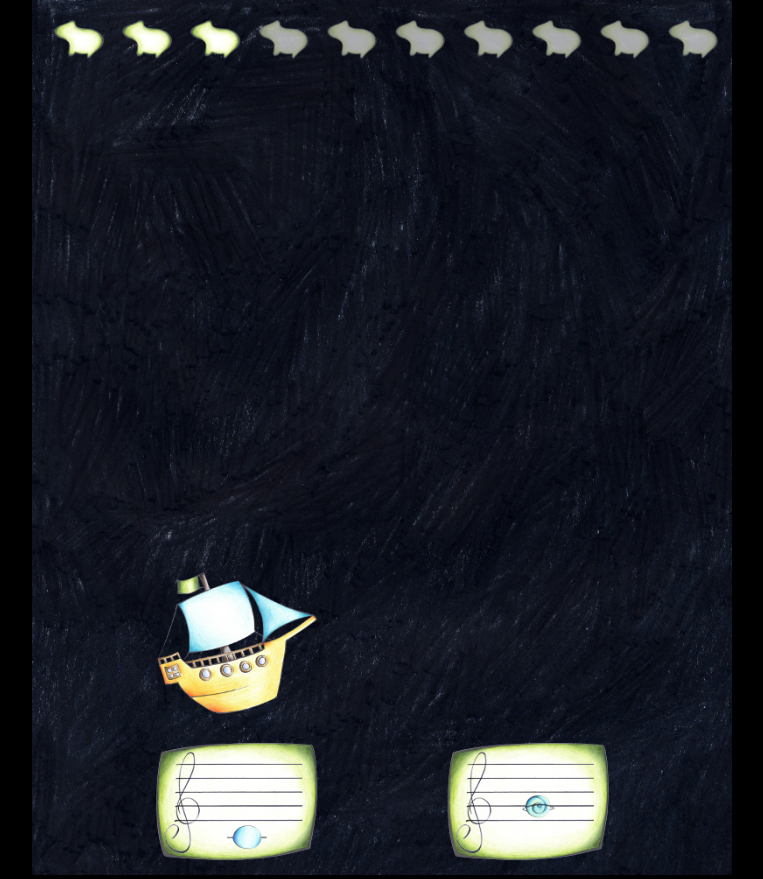
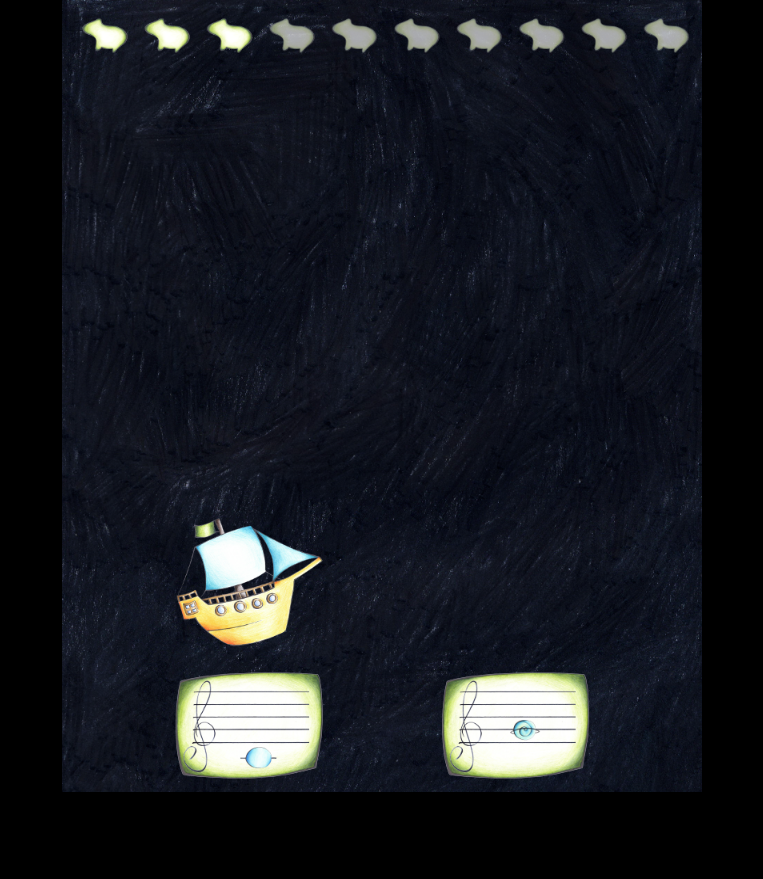
Before and after one commit to michaelschwier/Notengalaxie, a plain HTML site: page index.html in a window 1280 px wide. Shown: the whole page, without its empty margins (258-1021 px from the left). After the commit the page ends 800 px from the top, so only its background shows below. Drawn offline with Linux system fonts and the light colour scheme.

Commit message:
Attempts to improve scaling in browser

```diff
--- a/css/notengalaxie.css
+++ b/css/notengalaxie.css
@@ -12,7 +12,8 @@ body {
 	background-image: url("../images/title-01.png");
 	background-size: contain;
 	background-repeat: no-repeat;
-	max-width: 700px;
+	height:99vh;
+	width:80vh;
 	margin: 0 auto;
 	padding: 0px;
 	-webkit-user-select: none;
```
